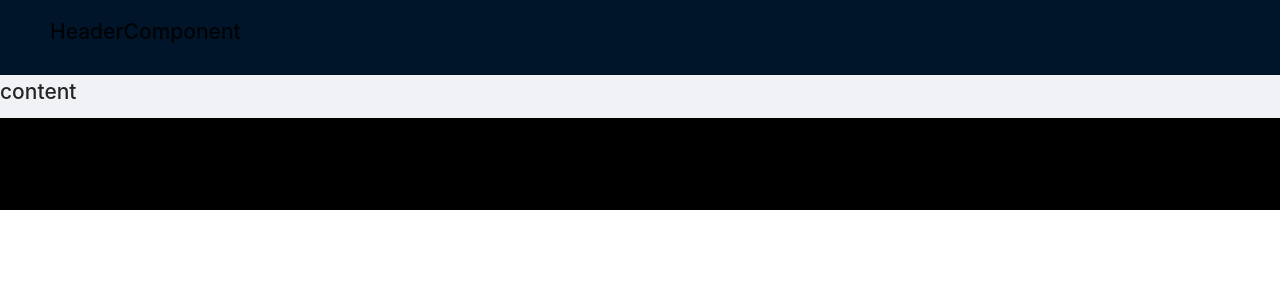
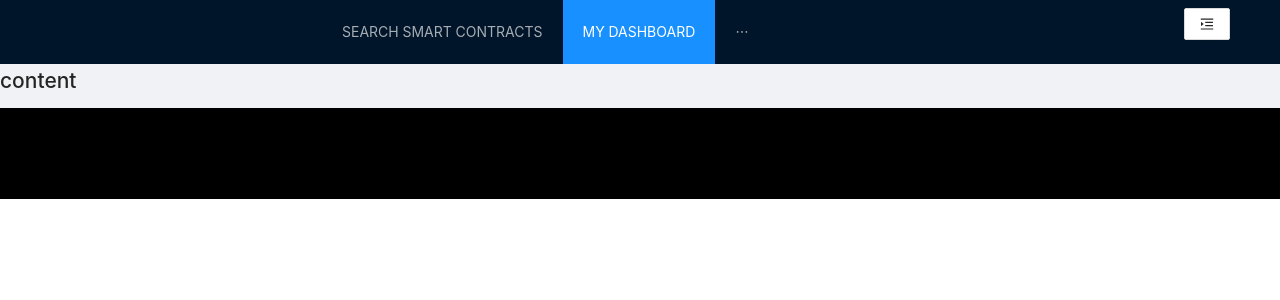
Before and after one commit to Clearshine64/testrepusd, a React (Create React App) app: page / in a window 1280 px wide. Shown: the top 300 px of the page. Built offline with nearby package versions, Linux system fonts and the light colour scheme.

Commit message:
test again 5

```diff
--- a/jsconfig-org.json
+++ /dev/null
@@ -1,5 +0,0 @@
-{
-  "compilerOptions": {
-      "baseUrl": "src"
-  }
-}
--- a/src/components/HeaderComponent/index.js
+++ b/src/components/HeaderComponent/index.js
@@ -1,42 +1,39 @@
 import React, { useState } from "react";
-// import { Menu, Button } from "antd";
-// import { MenuFoldOutlined, MenuUnfoldOutlined } from "@ant-design/icons";
+import { Menu, Button } from "antd";
+import { MenuFoldOutlined, MenuUnfoldOutlined } from "@ant-design/icons";
 
-// import NavbarList from "../../const/navbar";
+import NavbarList from "../../const/navbar";
 
 // import { RepusdSmallMark } from "../../img";
 import "./style.css";
 
 export default () => {
-  // const [menuFoldState, setMenuFoldState] = useState(false);
+  const [menuFoldState, setMenuFoldState] = useState(false);
 
-  // const toggleCollapsed = () => {
-  //   setMenuFoldState(!menuFoldState);
-  // };
+  const toggleCollapsed = () => {
+    setMenuFoldState(!menuFoldState);
+  };
 
   return (
-    <h1>HeaderComponent</h1>
-    // <>
-    //   <div className="logo">
-    //     <img src={RepusdSmallMark} />
-    //   </div>
-    //   <Menu
-    //     theme="dark"
-    //     mode="horizontal"
-    //     //defaultSelectedKeys={["1"]}
-    //     className="menu"
-    //   >
-    //     {NavbarList.map((item, index) => {
-    //       return (
-    //         <Menu.Item key={index}>
-    //           <a href={item.url}>{item.title}</a>
-    //         </Menu.Item>
-    //       );
-    //     })}
-    //   </Menu>
-    //   <Button onClick={toggleCollapsed} style={{ marginBottom: 16 }}>
-    //     {!menuFoldState ? <MenuUnfoldOutlined /> : <MenuFoldOutlined />}
-    //   </Button>
-    // </>
+    <>
+      <div className="logo">{/* <img src={RepusdSmallMark} /> */}</div>
+      <Menu
+        theme="dark"
+        mode="horizontal"
+        defaultSelectedKeys={["1"]}
+        className="menu"
+      >
+        {NavbarList.map((item, index) => {
+          return (
+            <Menu.Item key={index}>
+              <a href={item.url}>{item.title}</a>
+            </Menu.Item>
+          );
+        })}
+      </Menu>
+      <Button onClick={toggleCollapsed} style={{ marginBottom: 16 }}>
+        {!menuFoldState ? <MenuUnfoldOutlined /> : <MenuFoldOutlined />}
+      </Button>
+    </>
   );
 };
```
